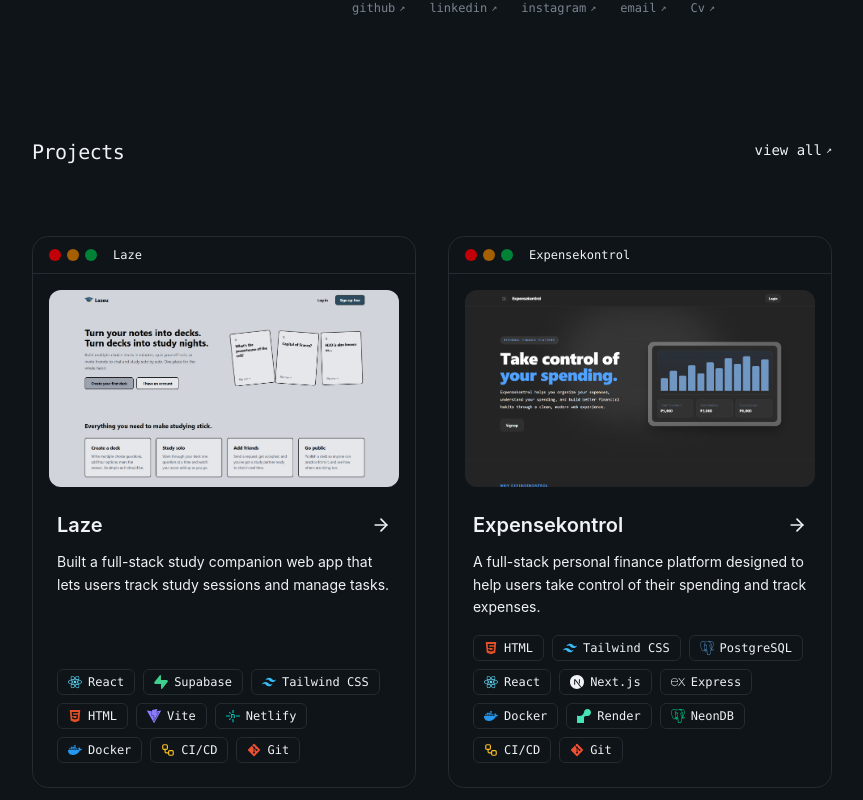
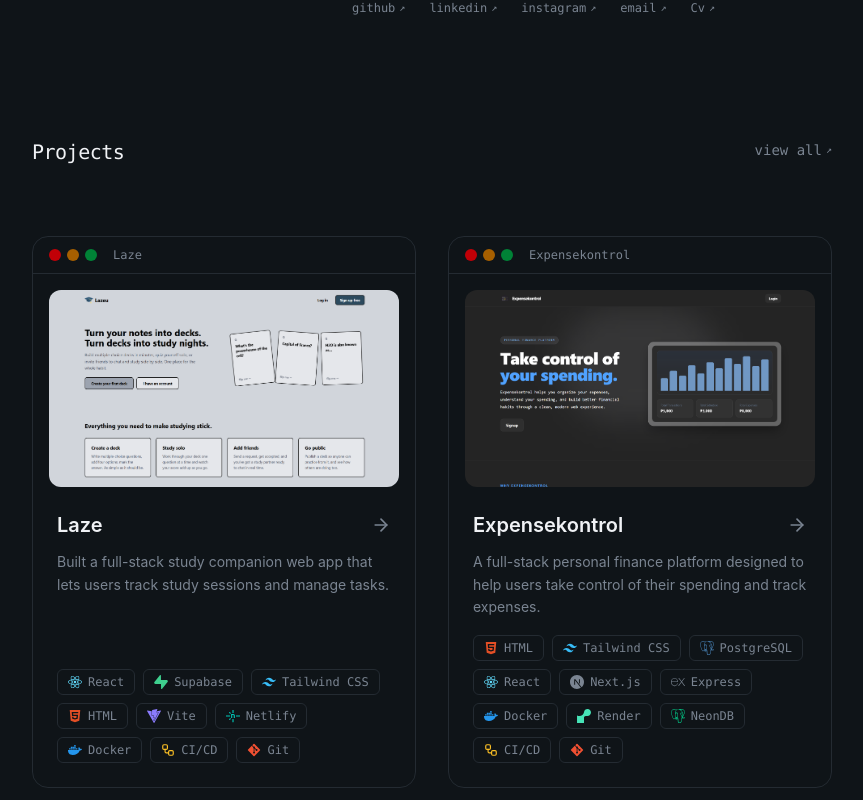
Before and after one commit to Ein-shen/My-porfolio, a React (Vite) app: page / in a window 1280 px wide. Shown: the part 500-1300 px from the top of the page, without its empty margins (208-1071 px from the left). Built offline with nearby package versions, Linux system fonts and the light colour scheme; the HTML template or start-up script is replaced by a standard one.

Commit message:
added text color in the project

```diff
--- a/src/sections/Projects.jsx
+++ b/src/sections/Projects.jsx
@@ -82,7 +82,7 @@ export const Projects = () => {
 
             <Link
               to="/view_projects"
-              className="theme-muted hover:theme-text-hover flex h-11 items-center gap-1 rounded-lg font-mono text-sm"
+              className="theme-muted hover:theme-text-hover flex h-11 items-center gap-1 rounded-lg font-mono text-sm text-muted-foreground"
             >
               view all
               <span className="text-[10px]" aria-hidden="true">
@@ -107,7 +107,7 @@ export const Projects = () => {
                     <span className="h-3 w-3 rounded-full bg-green-700" />
                   </div>
 
-                  <span className="theme-muted ml-2 truncate font-mono text-xs">
+                  <span className="theme-muted ml-2 truncate font-mono text-xs  text-muted-foreground">
                     {project.title}
                   </span>
                 </div>
@@ -156,11 +156,11 @@ export const Projects = () => {
                       aria-label={`Open ${project.title} on GitHub`}
                       className="mt-1 shrink-0"
                     >
-                      <ArrowRight className="theme-muted theme-arrow-hover h-5 w-5 transition-transform duration-300 group-hover:-translate-y-1 group-hover:translate-x-1" />
+                      <ArrowRight className="theme-muted  text-muted-foreground theme-arrow-hover h-5 w-5 transition-transform duration-300 group-hover:-translate-y-1 group-hover:translate-x-1" />
                     </a>
                   </div>
 
-                  <p className="theme-muted text-sm leading-relaxed">
+                  <p className="theme-muted text-sm leading-relaxed  text-muted-foreground">
                     {project.description}
                   </p>
 
@@ -168,7 +168,7 @@ export const Projects = () => {
                     {project.tags.map((tag) => (
                       <li
                         key={tag}
-                        className="theme-tag inline-flex items-center gap-1.5 rounded-md border border-border px-2.5 py-1 font-mono text-xs font-medium transition-all duration-300 hover:opacity-80"
+                        className="theme-tag  text-muted-foreground inline-flex items-center gap-1.5 rounded-md border border-border px-2.5 py-1 font-mono text-xs font-medium transition-all duration-300 hover:opacity-80"
                       >
                         <TechIcon name={tag} className="h-3.5 w-3.5 shrink-0" />
                         {tag}
```
